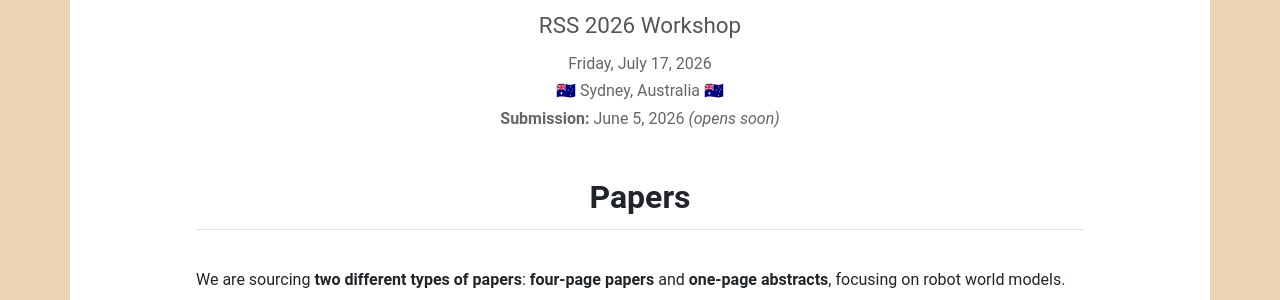
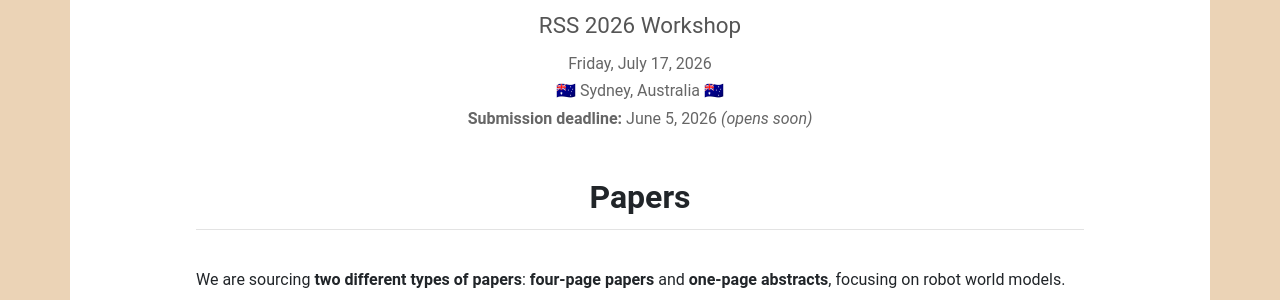
Before and after one commit to robot-worldmodels/robot-worldmodels.github.io, a Jekyll site: the page built from papers.html, in a window 1280 px wide. Shown: the part 180-480 px from the top of the page. Built offline with Jekyll 4.4.1, drawn with Linux system fonts in a browser that asks for light colours; nearby versions of some CDN libraries.

Commit message:
rename Submission to Submission deadline in heading

```diff
--- a/_layouts/coverpage.html
+++ b/_layouts/coverpage.html
@@ -75,7 +75,7 @@
       <h4>RSS 2026 Workshop</h4>
       <p>Friday, July 17, 2026</p>
       <p>🇦🇺 Sydney, Australia 🇦🇺</p>
-      <p><strong>Submission:</strong> June 5, 2026 <em>(opens soon)</em></p>
+      <p><strong>Submission deadline:</strong> June 5, 2026 <em>(opens soon)</em></p>
       <button type="button" class="btn-learn-more" onclick="document.getElementById('hero-section').scrollIntoView({behavior:'instant',block:'start'});">Learn more</button>
     </div>
   </div>
@@ -88,7 +88,7 @@
         <h4>RSS 2026 Workshop</h4>
         <p>Friday, July 17, 2026</p>
         <p>🇦🇺 Sydney, Australia 🇦🇺</p>
-      <p><strong>Submission:</strong> June 5, 2026 <em>(opens soon)</em></p>
+      <p><strong>Submission deadline:</strong> June 5, 2026 <em>(opens soon)</em></p>
       </section>
 
       <div class="page-content">
--- a/_layouts/default.html
+++ b/_layouts/default.html
@@ -77,7 +77,7 @@
         <h4>RSS 2026 Workshop</h4>
         <p>Friday, July 17, 2026</p>
         <p>🇦🇺 Sydney, Australia 🇦🇺</p>
-        <p><strong>Submission:</strong> June 5, 2026 <em>(opens soon)</em></p>
+        <p><strong>Submission deadline:</strong> June 5, 2026 <em>(opens soon)</em></p>
       </section>
 
       <div class="page-content">
```
Also changed, not shown: 5 other files.
